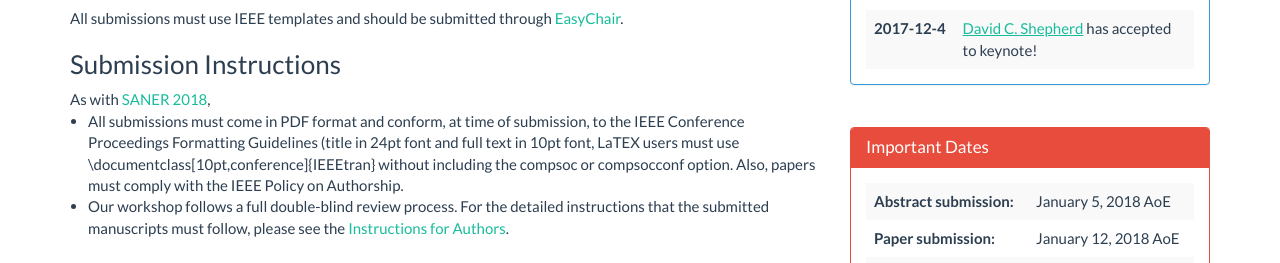
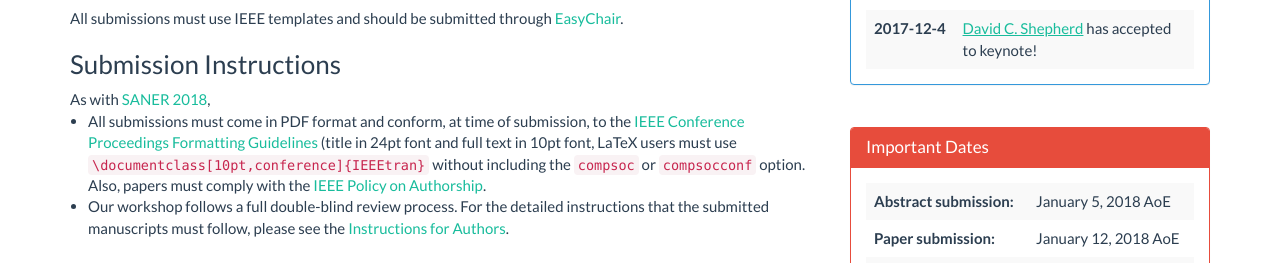
Before and after one commit to maint2018/maint2018.github.io, a plain HTML site: page submission.html in a window 1280 px wide. Shown: the part 528-791 px from the top of the page. Drawn offline with Linux system fonts and the light colour scheme; files whose address does not match are found by name.

Commit message:
Update submission page

```diff
--- a/submission.html
+++ b/submission.html
@@ -37,7 +37,7 @@
                 <h3>Submission Instructions</h3>
 				As with <a href="http://saner.unimol.it/restrack">SANER 2018</a>,
 				<ul>
-				<li>All submissions must come in PDF format and conform, at time of submission, to the IEEE Conference Proceedings Formatting Guidelines (title in 24pt font and full text in 10pt font, LaTEX users must use \documentclass[10pt,conference]{IEEEtran} without including the compsoc or compsocconf option. Also, papers must comply with the IEEE Policy on Authorship.</li>
+				<li>All submissions must come in PDF format and conform, at time of submission, to the <a href="https://www.ieee.org/conferences_events/conferences/publishing/templates.html">IEEE Conference Proceedings Formatting Guidelines</a> (title in 24pt font and full text in 10pt font, LaTeX users must use <code>\documentclass[10pt,conference]{IEEEtran}</code> without including the <code>compsoc</code> or <code>compsocconf</code> option. Also, papers must comply with the <a href="https://www.ieee.org/publications_standards/publications/rights/authorrightsresponsibilities.html">IEEE Policy on Authorship</a>.</li>
 			 	<li>Our workshop follows a full double-blind review process. For the detailed instructions that the submitted manuscripts must follow, please see the <a href="http://saner.unimol.it/restrack">Instructions for Authors</a>.</li>
 			 	</ul>
             </div>
```
